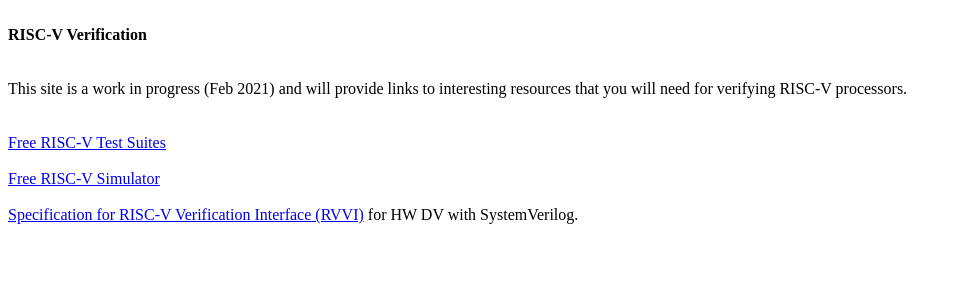
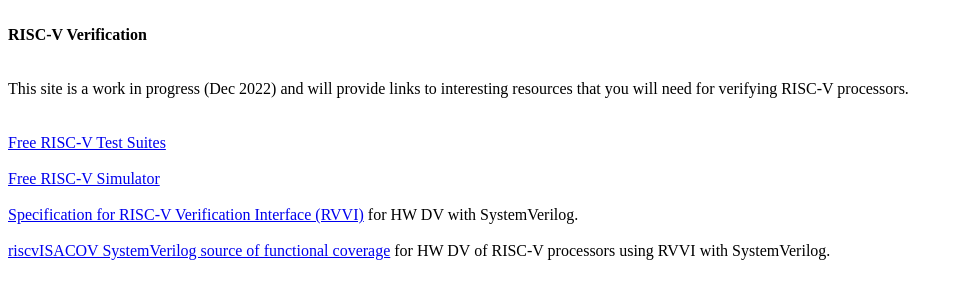
Before and after one commit to riscv-verification/riscv-verification.github.io, a plain HTML site: page index.html in a window 1280 px wide. Shown: the whole page, without its empty margins (0-963 px from the left). Drawn offline with Linux system fonts and the light colour scheme.

Commit message:
Update index.html

```diff
--- a/index.html
+++ b/index.html
@@ -2,7 +2,7 @@
 <b>RISC-V Verification</b><br/>
 <br/>
 <br/>
-This site is a work in progress (Feb 2021) and will provide links to interesting resources that you will need for verifying RISC-V processors.<br/>
+This site is a work in progress (Dec 2022) and will provide links to interesting resources that you will need for verifying RISC-V processors.<br/>
 <br/>
 <br/>
 <a href=https://github.com/riscv-verification/riscv-tests>Free RISC-V Test Suites</a><br/>
@@ -11,4 +11,6 @@ This site is a work in progress (Feb 2021) and will provide links to interesting
 <br/>
 <a href=https://github.com/riscv-verification/RVVI>Specification for RISC-V Verification Interface (RVVI)</a> for HW DV with SystemVerilog.<br/>
 <br/>
+<a href=https://github.com/riscv-verification/riscvISACOV>riscvISACOV SystemVerilog source of functional coverage</a> for HW DV of RISC-V processors using RVVI with SystemVerilog.<br/>
+<br/>
 </html>
```
